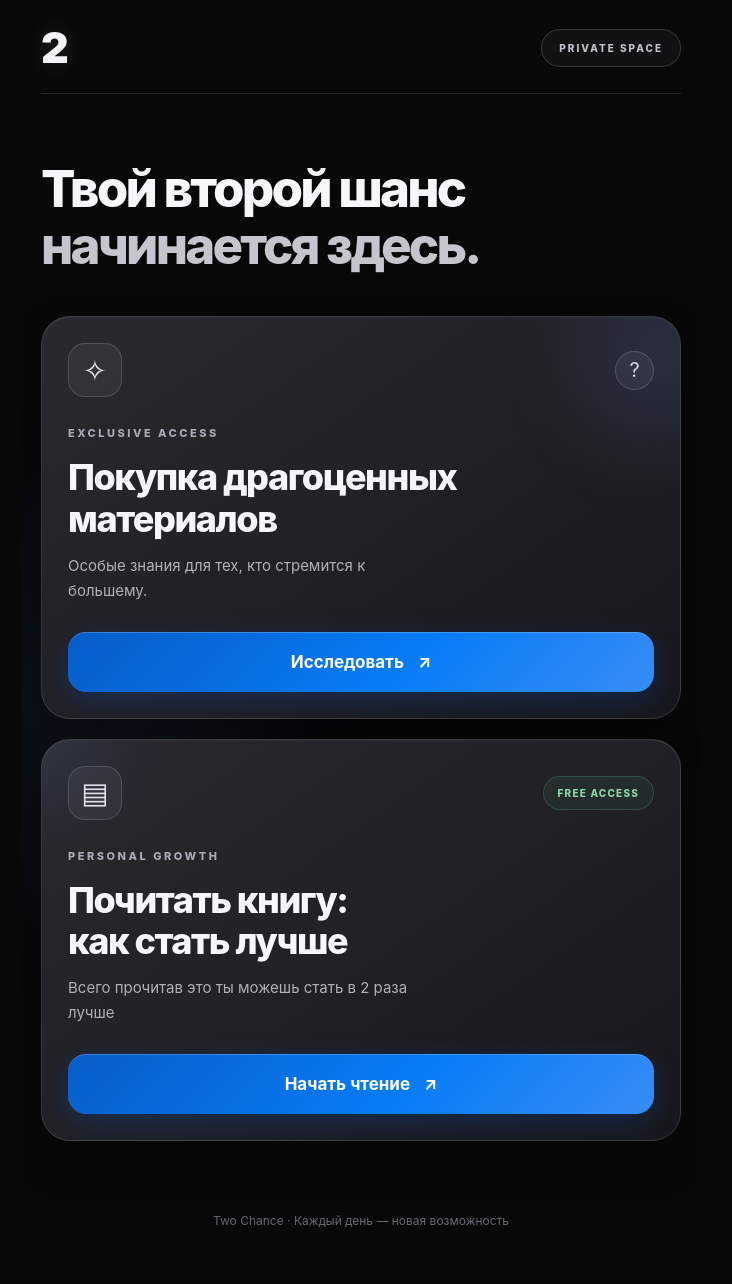
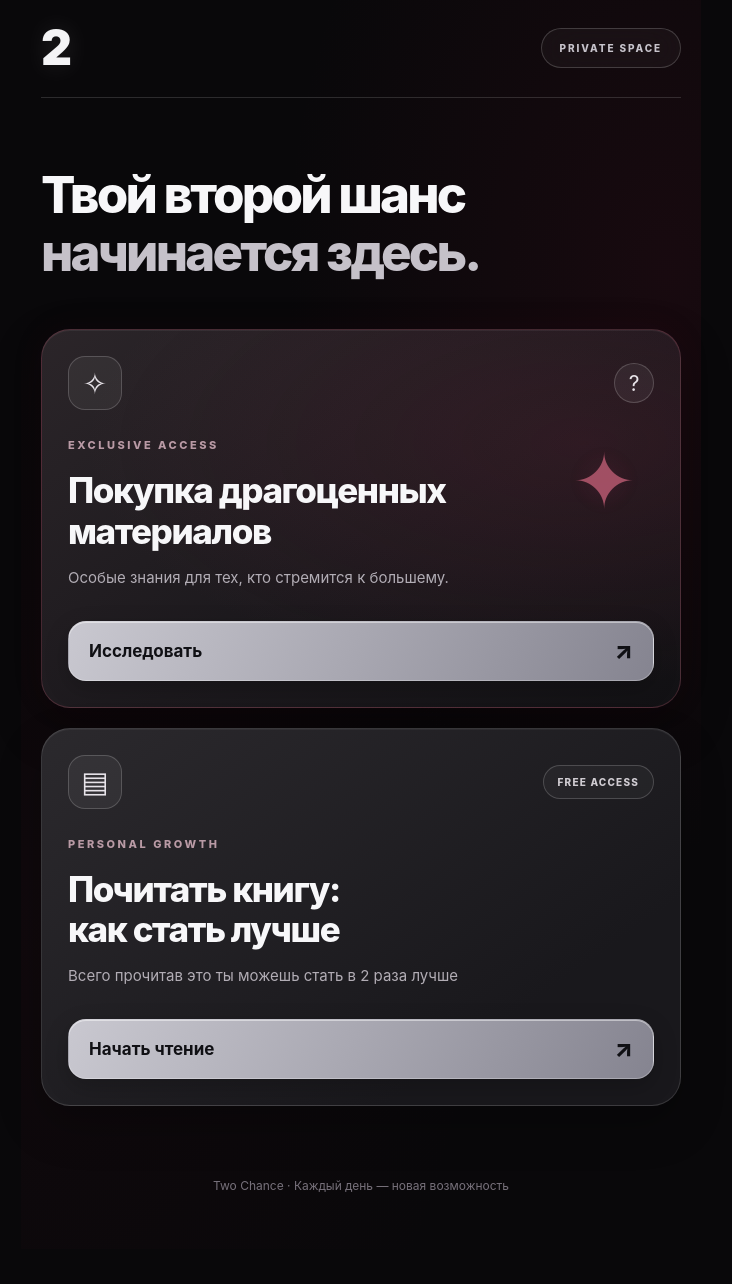
Before and after one commit to deprimes2/two-chance, a FastAPI app: page / in a window 1280 px wide. Shown: the whole page, without its empty margins (279-1011 px from the left). After the commit the page ends 1192 px from the top, so only its background shows below. Run offline with FastAPI, Linux system fonts and the light colour scheme; parts of the project's set-up code (start-up, migrations or seed data) failed here and were passed over; some libraries are stand-ins or nearby versions.

Commit message:
Update index.html

```diff
--- a/templates/index.html
+++ b/templates/index.html
@@ -1,39 +1,22 @@
-
 <!doctype html>
 <html lang="ru">
 <head>
   <meta charset="UTF-8">
-
-  <meta
-    name="viewport"
-    content="width=device-width, initial-scale=1, viewport-fit=cover"
-  >
-
-  <meta name="theme-color" content="#080809">
+  <meta name="viewport" content="width=device-width, initial-scale=1, viewport-fit=cover">
+  <meta name="theme-color" content="#09080a">
 
   <title>Two Chance</title>
 
-  <link
-    rel="stylesheet"
-    href="/static/style.css?v=cinematic3"
-  >
-
   <script src="https://telegram.org/js/telegram-web-app.js"></script>
-
-  <script
-    src="/static/app.js?v=cinematic3"
-    defer
-  ></script>
+  <script src="/static/app.js?v=redcrystal5" defer></script>
 
   <style>
     :root {
       color-scheme: dark;
-      --bg: #080809;
-      --surface: #202024;
-      --text: #f7f7fa;
-      --muted: #a5a5af;
-      --line: rgba(255,255,255,.12);
-      --blue: #087cf5;
+      --bg: #09080a;
+      --text: #f7f7f9;
+      --muted: #a7a3ac;
+      --border: rgba(255,255,255,.13);
     }
 
     * {
@@ -49,21 +32,16 @@
       min-height: 100dvh;
       background: var(--bg);
       color: var(--text);
-      font-family:
-        -apple-system,
-        BlinkMacSystemFont,
-        "SF Pro Display",
-        "Segoe UI",
-        sans-serif;
+      font-family: -apple-system, BlinkMacSystemFont, "SF Pro Display", "Segoe UI", sans-serif;
       -webkit-font-smoothing: antialiased;
     }
 
     button, a {
+      font: inherit;
       -webkit-tap-highlight-color: transparent;
     }
 
     button {
-      font: inherit;
       cursor: pointer;
     }
 
@@ -132,34 +107,20 @@
       }
     }
 
-    /* APPLICATION */
+    /* ПРИЛОЖЕНИЕ */
 
     .app {
       position: relative;
+      isolation: isolate;
       width: 100%;
       max-width: 680px;
+      min-height: 100dvh;
       margin: 0 auto;
-      min-height: 100dvh;
       padding: 24px 20px 32px;
-      overflow: hidden;
-      isolation: isolate;
-    }
-
-    .app::before {
-      content: "";
-      position: absolute;
-      z-index: -1;
-      top: 420px;
-      left: -160px;
-      width: 480px;
-      height: 560px;
-      background: radial-gradient(
-        ellipse,
-        rgba(48,74,139,.16),
-        transparent 68%
-      );
-      pointer-events: none;
-      filter: blur(40px);
+      background:
+        radial-gradient(ellipse at 95% 22%, rgba(110,20,45,.15), transparent 42%),
+        radial-gradient(ellipse at 0% 75%, rgba(85,15,35,.09), transparent 48%),
+        #09080a;
     }
 
     .topbar {
@@ -167,39 +128,39 @@
       align-items: center;
       justify-content: space-between;
       gap: 16px;
-      padding: 2px 0 24px;
-      border-bottom: 1px solid var(--line);
+      padding-bottom: 25px;
+      border-bottom: 1px solid rgba(255,255,255,.14);
     }
 
     .brand-symbol {
-      font-size: 43px;
+      font-size: 48px;
       line-height: 1;
       font-weight: 900;
       letter-spacing: -.07em;
-      color: #f4f4f7;
-      text-shadow: 0 0 22px rgba(255,255,255,.14);
+      color: #f4f4f6;
+      text-shadow: 0 0 25px rgba(255,255,255,.12);
     }
 
     .top-pill {
       display: inline-flex;
       align-items: center;
       justify-content: center;
-      min-height: 38px;
-      padding: 0 17px;
-      border: 1px solid rgba(255,255,255,.17);
+      min-height: 40px;
+      padding: 0 18px;
+      border: 1px solid rgba(255,255,255,.18);
       border-radius: 999px;
-      background: rgba(255,255,255,.045);
+      background: rgba(255,255,255,.035);
       backdrop-filter: blur(18px);
       -webkit-backdrop-filter: blur(18px);
-      color: #c3c3cc;
+      color: #c7c3cb;
       font-size: 10px;
       font-weight: 800;
-      letter-spacing: .2em;
+      letter-spacing: .19em;
       white-space: nowrap;
     }
 
     main {
-      padding-top: 66px;
+      padding-top: 68px;
     }
 
     .page {
@@ -219,91 +180,88 @@
         opacity: 0;
         transform: translateY(10px);
       }
+
       to {
         opacity: 1;
         transform: translateY(0);
       }
     }
 
+    /* ЗАГОЛОВОК */
+
     .intro {
-      margin-bottom: 42px;
+      margin-bottom: 48px;
     }
 
     .intro h1 {
       margin: 0;
       font-size: clamp(35px, 8vw, 51px);
+      line-height: 1.13;
       font-weight: 850;
-      line-height: 1.12;
       letter-spacing: -.055em;
     }
 
     .intro h1 span {
-      color: #c5c5ce;
+      color: #c5c1c9;
     }
+
+    /* КАРТОЧКИ */
 
     .cards {
       display: grid;
       gap: 20px;
     }
 
-    /* PREMIUM CARDS */
-
     .feature-card {
       position: relative;
       display: flex;
       flex-direction: column;
-      min-height: 355px;
+      min-height: 365px;
       padding: 26px;
+      overflow: hidden;
       border-radius: 29px;
-      border: 1px solid rgba(255,255,255,.12);
-      background: linear-gradient(
-        145deg,
-        #29292f 0%,
-        #202025 52%,
-        #17171b 100%
-      );
-      overflow: hidden;
+      border: 1px solid var(--border);
+      background: linear-gradient(145deg, #29272b, #18171b);
       box-shadow:
-        0 20px 45px rgba(0,0,0,.22),
-        inset 0 1px 0 rgba(255,255,255,.045);
+        0 20px 45px rgba(0,0,0,.24),
+        inset 0 1px 0 rgba(255,255,255,.05);
     }
 
-    .feature-card.knowledge::before {
-      content: "";
+    .feature-card.knowledge {
+      background:
+        radial-gradient(ellipse at 85% 30%, rgba(125,35,60,.20), transparent 65%),
+        linear-gradient(145deg, #2b2529 0%, #1c191d 55%, #121114 100%);
+      border-color: rgba(176,87,108,.30);
+      box-shadow:
+        0 20px 50px rgba(0,0,0,.28),
+        0 0 35px rgba(110,25,48,.07),
+        inset 0 1px 0 rgba(255,255,255,.06);
+    }
+
+    .feature-card.knowledge::after {
+      content: "✦";
       position: absolute;
-      width: 280px;
-      height: 280px;
-      right: -125px;
-      top: -100px;
-      background: radial-gradient(
-        circle,
-        rgba(97,117,195,.20),
-        transparent 70%
-      );
-      filter: blur(25px);
+      top: 112px;
+      right: 44px;
+      color: #b75a70;
+      font-size: 76px;
+      line-height: 1;
+      opacity: .85;
+      text-shadow: 0 0 25px rgba(180,60,95,.20);
       pointer-events: none;
     }
 
-    .feature-card.book::before {
-      content: "";
-      position: absolute;
-      width: 240px;
-      height: 240px;
-      left: -120px;
-      top: -120px;
-      background: radial-gradient(
-        circle,
-        rgba(78,118,169,.15),
-        transparent 70%
-      );
-      pointer-events: none;
+    .feature-card.book {
+      background: linear-gradient(145deg, #2b292d, #19181c 75%);
     }
 
     .card-top {
+      position: relative;
+      z-index: 1;
       display: flex;
+      align-items: center;
       justify-content: space-between;
-      align-items: center;
-      margin-bottom: 29px;
+      margin-bottom: 28px;
     }
 
     .card-icon {
@@ -312,29 +270,30 @@
       width: 54px;
       height: 54px;
       border-radius: 17px;
-      border: 1px solid rgba(255,255,255,.15);
+      border: 1px solid rgba(255,255,255,.18);
       background: rgba(255,255,255,.055);
-      color: #e7e7ef;
+      color: #e7e3e9;
       font-size: 29px;
-      font-weight: 300;
     }
 
     .help {
       display: grid;
       place-items: center;
-      width: 39px;
-      height: 39px;
+      width: 40px;
+      height: 40px;
+      border: 1px solid rgba(255,255,255,.18);
       border-radius: 50%;
-      border: 1px solid rgba(255,255,255,.17);
       background: rgba(255,255,255,.055);
-      color: #e5e5eb;
-      font-size: 20px;
+      color: #e8e4e9;
+      font-size: 21px;
     }
 
     .eyebrow {
+      position: relative;
+      z-index: 1;
       display: block;
-      margin-bottom: 17px;
-      color: #aaaab8;
+      margin-bottom: 18px;
+      color: #b99aa5;
       font-size: 11px;
       font-weight: 800;
       letter-spacing: .23em;
@@ -343,48 +302,47 @@
     .feature-card h2 {
       position: relative;
       z-index: 1;
-      margin: 0 0 14px;
-      font-size: clamp(27px, 6vw, 36px);
+      margin: 0 0 15px;
+      font-size: clamp(27px, 6vw, 35px);
       line-height: 1.15;
       letter-spacing: -.04em;
       font-weight: 850;
     }
 
     .feature-card p {
-      margin: 0 0 28px;
-      color: #b1b1bb;
+      position: relative;
+      z-index: 1;
+      margin: 0 0 30px;
+      color: #b2adb5;
       font-size: 15px;
       line-height: 1.65;
     }
 
+    /* КНОПКИ */
+
     .primary,
     .secondary,
     .link-button {
+      position: relative;
+      z-index: 1;
       display: flex;
-      justify-content: center;
       align-items: center;
+      justify-content: space-between;
       gap: 14px;
       width: 100%;
       min-height: 60px;
       padding: 14px 20px;
-      border: 0;
+      border: 1px solid rgba(255,255,255,.25);
       border-radius: 18px;
-      background: linear-gradient(
-        135deg,
-        #075dc9,
-        #087cf5 58%,
-        #388df7
-      );
-      color: #fff;
+      background: linear-gradient(115deg, #c9c8d0, #a9a8b2 48%, #858490);
+      color: #101014;
       text-decoration: none;
       font-size: 17px;
       font-weight: 750;
       box-shadow:
-        0 8px 30px rgba(0,104,255,.20),
-        inset 0 1px 0 rgba(255,255,255,.20);
-      transition:
-        transform .2s ease,
-        filter .2s ease;
+        inset 0 1px 0 rgba(255,255,255,.45),
+        0 8px 24px rgba(0,0,0,.20);
+      transition: transform .2s ease, filter .2s ease;
     }
 
     .primary:active,
@@ -392,6 +350,12 @@
     .link-button:active {
       transform: scale(.98);
       filter: brightness(.92);
+    }
+
+    .primary span,
+    .secondary span {
+      font-size: 24px;
+      font-weight: 800;
     }
 
     .feature-card > .primary,
@@ -403,23 +367,23 @@
       display: inline-flex;
       align-items: center;
       padding: 10px 14px;
+      border: 1px solid rgba(255,255,255,.18);
       border-radius: 999px;
-      border: 1px solid rgba(109,202,157,.22);
-      background: rgba(55,137,99,.12);
-      color: #8cd7ae;
+      background: rgba(255,255,255,.035);
+      color: #d0ccd2;
       font-size: 10px;
       font-weight: 800;
       letter-spacing: .12em;
     }
 
-    /* DETAIL PAGES */
+    /* ВНУТРЕННИЕ СТРАНИЦЫ */
 
     .back {
       margin-bottom: 40px;
       padding: 0;
       border: 0;
       background: transparent;
-      color: #c8c8d0;
+      color: #c8c4cc;
       font-size: 16px;
     }
 
@@ -597,7 +551,7 @@
     footer {
       margin-top: 48px;
       padding: 24px 0;
-      color: #686873;
+      color: #77717b;
       text-align: center;
       font-size: 12px;
     }
```
Also changed, not shown: other parts of templates/index.html (+64 -159 lines).
